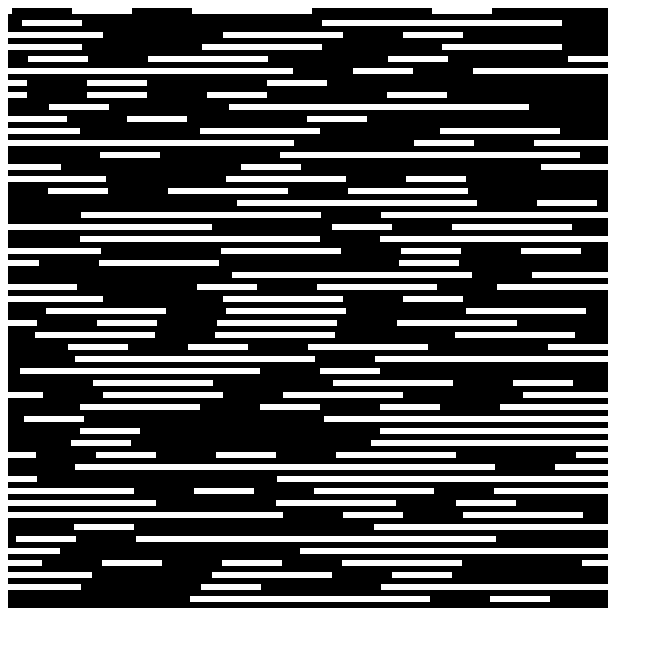
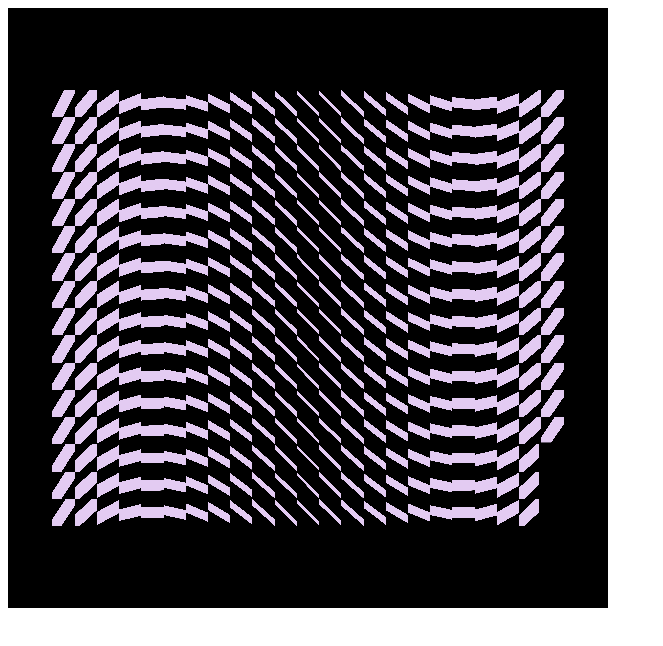
Before and after one commit to maite-l/passion-project, a plain HTML site: page exercises/index.html in a window 1280 px wide. Shown: the whole page, without its empty margins (0-663 px from the left). Drawn offline with Linux system fonts and the light colour scheme.

Commit message:
exercises generative artistry

```diff
--- a/exercises/index.html
+++ b/exercises/index.html
@@ -10,7 +10,7 @@
 
 <body>
   <canvas id="c"></canvas>
-  <script type="module" src="js/10-02_moving-cells2.js"></script>
+  <script type="module" src="js/hours-of-dark.js"></script>
 </body>
 
 </html>
--- /dev/null
+++ b/exercises/js/hours-of-dark.js
@@ -0,0 +1,183 @@
+
+const vertexShaderRaw = `
+precision mediump float;
+
+attribute vec2 a_position;
+attribute vec2 a_texCoord;
+
+varying vec2 uv;
+
+void main() {
+    gl_Position = vec4(a_position, 1, 1);
+    uv = a_texCoord;
+}
+`;
+const fragmentShaderRaw = `
+precision mediump float;
+
+#define PI 3.14159265359
+
+uniform vec3 u_resolution;
+uniform float u_time;
+
+float box(in vec2 _st, in vec2 _size){
+    _size = vec2(0.5) - _size*0.5;
+    vec2 uv = smoothstep(_size, _size+vec2(0.001), _st);
+    uv *= smoothstep(_size, _size+vec2(0.001), vec2(1.0)-_st);
+    return uv.x*uv.y;
+}
+
+vec2 rotate2D (vec2 _st, float _angle) {
+    _st -= 0.5;
+    _st =  mat2(cos(_angle),-sin(_angle),
+                sin(_angle),cos(_angle)) * _st;
+    _st += 0.5;
+    return _st;
+}
+
+
+void main() {
+    vec2 st = gl_FragCoord.xy/u_resolution.xy;
+    vec3 color = vec3(0.);
+
+    vec2 border = vec2(4.,6.);
+    float columns = 23.;
+    float rows = 16.;
+    vec2 zoom = vec2(columns+border.x,rows+border.y);
+    vec2 size = vec2(0.3, 1.);
+
+    float offsetX = 1. / zoom.x * border.x/2.;
+    float offsetY = 1. / zoom.y * border.y/2.;
+
+    vec2 bl = step(vec2(offsetX,offsetY),st);
+	vec2 tr = step(vec2(offsetX,offsetY),1.0-st);
+    color += vec3((bl.x * bl.y * tr.x * tr.y));
+
+    st += vec2(-0.445,0.365);
+    color -= box(st, vec2((1./zoom.x)*3.+0.01, (1./zoom.y)*6.+0.01));
+    st -= vec2(-0.445, 0.365);
+
+    st.y = 1. - st.y;
+    st *= zoom;
+
+    vec2 ipos = floor(st);
+    vec2 fpos = fract(st);
+
+    st = fpos;
+
+    float cellIndex = (ipos.y+((ipos.x)*zoom.x));
+
+    float phi = (cellIndex/2. / (columns*rows)) * PI;
+	float theta = (sin(phi) * PI * 0.720);
+
+    st = rotate2D(st, theta);
+
+    float width = (abs(cos(phi))*0.4 + 0.1);
+
+    vec3 grid;
+    grid = vec3(box(st, vec2(width, 2.)))*vec3(1.);
+
+    color *= grid;
+    color *= mix(color, vec3(0.892,0.797,0.950), grid);
+
+	gl_FragColor = vec4(color,1.0);
+}
+`;
+
+const createShader = (gl, type, source) => {
+    const shader = gl.createShader(type);
+    gl.shaderSource(shader, source);
+    gl.compileShader(shader);
+    const success = gl.getShaderParameter(shader, gl.COMPILE_STATUS);
+    if (success) {
+        return shader;
+    }
+    console.error(gl.getShaderInfoLog(shader));
+    gl.deleteShader(shader);
+};
+
+const createProgram = (gl, vertexShader, fragmentShader) => {
+    const program = gl.createProgram();
+    gl.attachShader(program, vertexShader);
+    gl.attachShader(program, fragmentShader);
+    gl.linkProgram(program);
+    const success = gl.getProgramParameter(program, gl.LINK_STATUS);
+    if (success) {
+        return program;
+    }
+    console.error(gl.getProgramInfoLog(program));
+    gl.deleteProgram(program);
+};
+
+const canvas = document.querySelector('#c');
+const gl = canvas.getContext('webgl');
+
+const vertexShader = createShader(gl, gl.VERTEX_SHADER, vertexShaderRaw);
+const fragmentShader = createShader(gl, gl.FRAGMENT_SHADER, fragmentShaderRaw);
+
+const program = createProgram(gl, vertexShader, fragmentShader);
+const positionAttributeLocation = gl.getAttribLocation(program, "a_position");
+const positionBuffer = gl.createBuffer();
+const texCoordAttributeLocation = gl.getAttribLocation(program, "a_texCoord");
+const texCoordBuffer = gl.createBuffer();
+
+const u_resolutionLocation = gl.getUniformLocation(program, "u_resolution");
+const u_timeLocation = gl.getUniformLocation(program, "u_time");
+
+const init = async () => {
+    gl.useProgram(program);
+
+    gl.bindBuffer(gl.ARRAY_BUFFER, positionBuffer);
+    gl.bufferData(
+        gl.ARRAY_BUFFER,
+        new Float32Array([
+            -1.0, 1.0,  // uses clip space coordinates
+            1.0, 1.0,
+            -1.0, -1.0,
+
+            -1.0, -1.0,
+            1.0, 1.0,
+            1.0, -1.0
+        ]),
+        gl.STATIC_DRAW);
+    gl.enableVertexAttribArray(positionAttributeLocation);
+    gl.vertexAttribPointer(positionAttributeLocation, 2, gl.FLOAT, false, 0, 0);
+
+    gl.bindBuffer(gl.ARRAY_BUFFER, texCoordBuffer);
+    gl.bufferData(
+        gl.ARRAY_BUFFER,
+        new Float32Array([  //different than the position buffer, because uses texture/image coordinates
+            0.0, 0.0,
+            1.0, 0.0,
+            0.0, 1.0,
+
+            0.0, 1.0,
+            1.0, 0.0,
+            1.0, 1.0,
+        ]),
+        gl.STATIC_DRAW);
+    gl.enableVertexAttribArray(texCoordAttributeLocation);
+    gl.vertexAttribPointer(texCoordAttributeLocation, 2, gl.FLOAT, false, 0, 0);
+
+    canvas.width = 600;
+    canvas.height = 600;
+
+    gl.uniform3f(u_resolutionLocation, canvas.width, canvas.height, 0);
+
+    drawScene();
+};
+
+const drawScene = (time = 0) => {
+    gl.viewport(0, 0, gl.canvas.width, gl.canvas.height);
+    gl.clearColor(0, 0, 0, 0);
+    gl.clear(gl.COLOR_BUFFER_BIT);
+    gl.useProgram(program);
+
+    gl.uniform1f(u_timeLocation, time / 1000);
+
+    gl.drawArrays(gl.TRIANGLES, 0, 6);
+
+    requestAnimationFrame(drawScene);
+};
+
+init();
```
Also changed, not shown: exercises/js/cubic-dissarray.js (added, +164 -0 lines).
